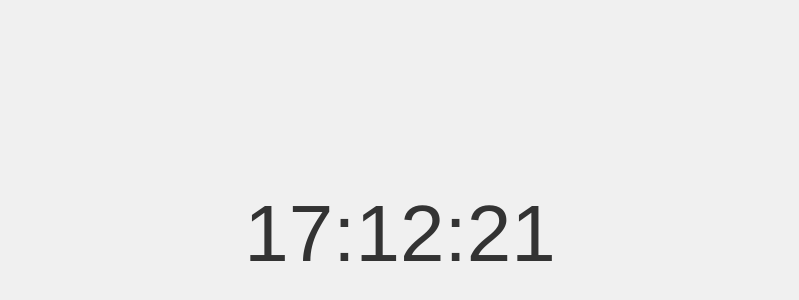
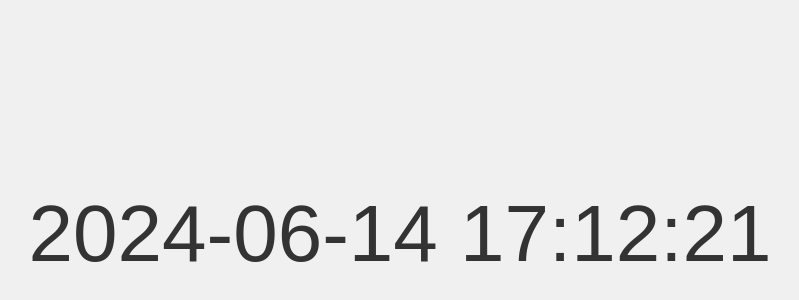
Before and after one commit to chenchen-2333/xjz-01.github.io, a plain HTML site: page index.html in a window 1280 px wide. Shown: the part 166-466 px from the top of the page, without its empty margins (240-1039 px from the left). Drawn offline with Linux system fonts and the light colour scheme.

Commit message:
Update index.html

```diff
--- a/index.html
+++ b/index.html
@@ -3,9 +3,7 @@
 <head>
     <meta charset="UTF-8">
     <meta name="viewport" content="width=device-width, initial-scale=1.0">
-    <title>T I M E</title>
-</head>
-<body>
+    <title>Current Date and Time Display</title>
     <style>
         body {
             font-family: Arial, sans-serif;
@@ -16,29 +14,31 @@
             background-color: #f0f0f0;
             margin: 0;
         }
-        #time {
-            font-size: 5em; /* 调整这里的数值来增大字体 */
+        #datetime {
+            font-size: 5em;
             color: #333;
+            text-align: center;
         }
     </style>
+</head>
 <body>
-        <div id="time"></div>
+    <div id="datetime"></div>
     <script>
-            function updateTime() {
+        function updateDateTime() {
             const now = new Date();
+            const year = now.getFullYear();
+            const month = (now.getMonth() + 1).toString().padStart(2, '0'); // getMonth() 返回的是 0 到 11，所以要加 1
+            const day = now.getDate().toString().padStart(2, '0');
             const hours = now.getHours().toString().padStart(2, '0');
             const minutes = now.getMinutes().toString().padStart(2, '0');
             const seconds = now.getSeconds().toString().padStart(2, '0');
-                const currentTime = `${hours}:${minutes}:${seconds}`;
-                document.getElementById('time').textContent = currentTime;
+
+            const currentDateTime = `${year}-${month}-${day} ${hours}:${minutes}:${seconds}`;
+            document.getElementById('datetime').textContent = currentDateTime;
         }
 
-            setInterval(updateTime, 1000);
-            updateTime();
-        </script>
-    </body>
-    <script>
-        alert("1111")
+        setInterval(updateDateTime, 1000);
+        updateDateTime();
     </script>
 </body>
 </html>
```
Lines whose indentation alone changed are shown as unchanged.
